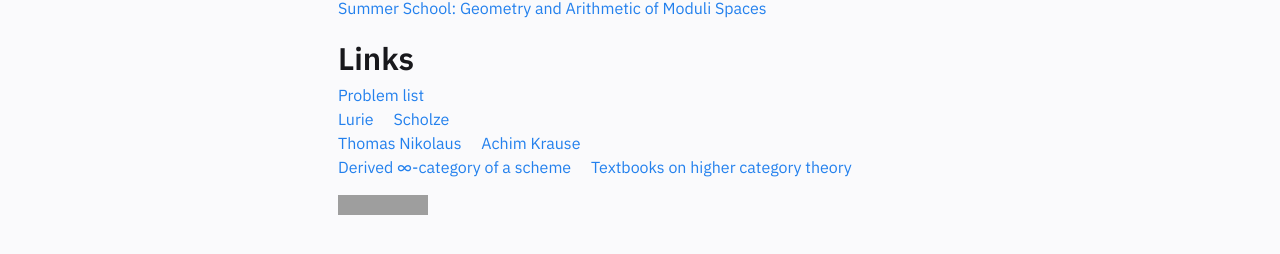
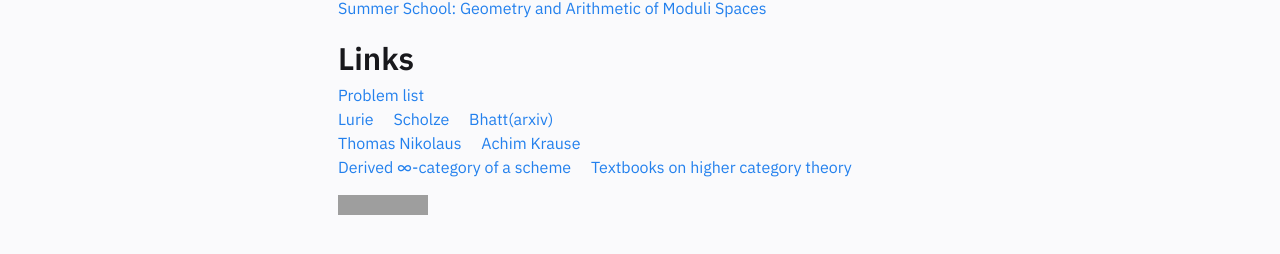
Before and after one commit to runxg/runxg.github.io, a Jekyll site: the page built from pages/index.md, in a window 1280 px wide. Shown: the part 598-852 px from the top of the page. Built offline with Jekyll 4.4.1, drawn with Linux system fonts in a browser that asks for light colours; grey boxes are pictures that could not be loaded.

Commit message:
Update Homepage.html

```diff
--- a/_includes/Homepage.html
+++ b/_includes/Homepage.html
@@ -44,6 +44,7 @@
     <a href="https://aimath.org/problemlists/">Problem list</a>
     <br><a href="https://www.math.ias.edu/~lurie/">Lurie </a>
     &emsp;<a href="https://www.math.uni-bonn.de/people/scholze/">Scholze </a>
+    &emsp;<a href="https://arxiv.org/search/?query=BHARGAV+BHATT&searchtype=author&abstracts=show&order=-announced_date_first&size=50">Bhatt(arxiv) </a>
     <br><a href="https://www.uni-muenster.de/IVV5WS/WebHop/user/nikolaus/index.html">Thomas Nikolaus</a>
     &emsp;<a href="https://www.uni-muenster.de/IVV5WS/WebHop/user/krauseac/">Achim Krause</a>
 
```
